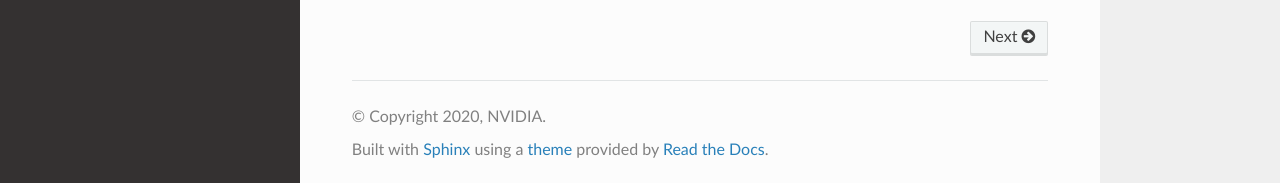
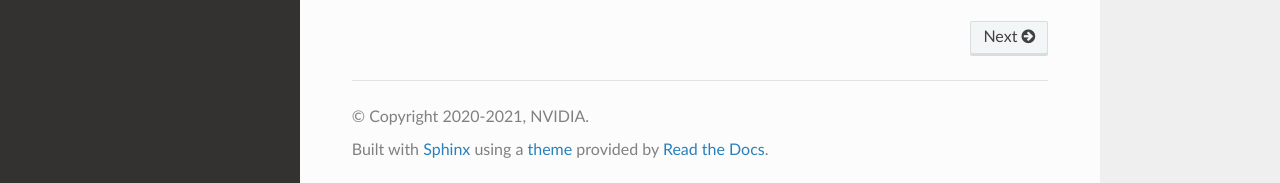
Before and after one commit to rapidsai/dask-cuda, a Sphinx documentation site: the page built from docs/source/index.rst, in a window 1280 px wide and 1375 px high. Shown: the part 1189-1372 px from the top of the window. Built offline with Sphinx 7.4.7 and the Read the Docs theme 2.0.0, drawn with Linux system fonts in a browser that asks for light colours; the version number could not be read and is left out; part of the change alters nothing that is shown.

```diff
--- a/docs/source/conf.py
+++ b/docs/source/conf.py
@@ -16,11 +16,12 @@
 # import sys
 # sys.path.insert(0, os.path.abspath('.'))
 
+import datetime
 
 # -- Project information -----------------------------------------------------
 
 project = "dask-cuda"
-copyright = "2020, NVIDIA"
+copyright = "2020-%s, NVIDIA" % datetime.datetime.now().year
 author = "NVIDIA"
 
 # The full version, including alpha/beta/rc tags.
```
